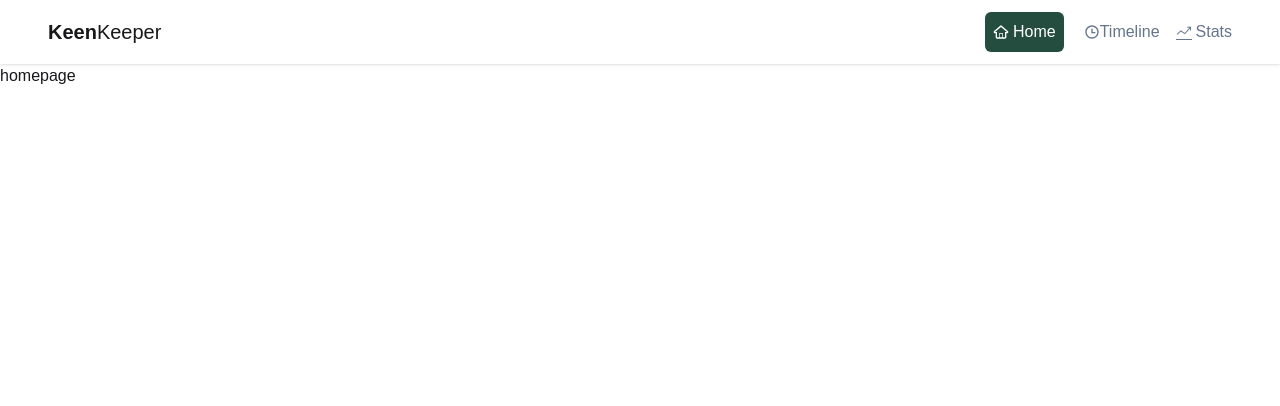
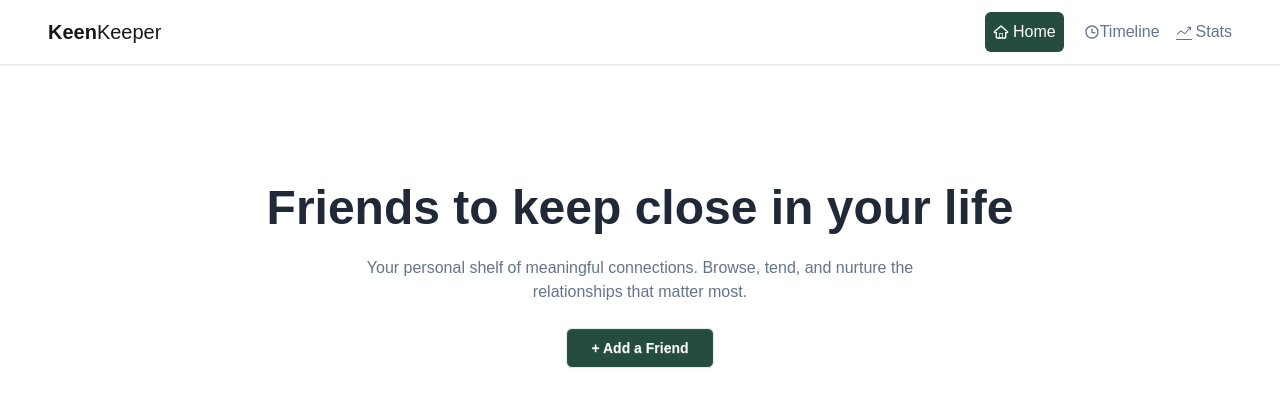
Before and after one commit to Sakibur59/PH-Assignment-6-Keen-Keeper, a React (Vite) app: page / in a window 1280 px wide. Shown: the top 406 px of the page. Built offline with nearby package versions, Linux system fonts and the light colour scheme.

Commit message:
Friends to keep close in your life section added

```diff
--- /dev/null
+++ b/src/Component/hero/Hero.jsx
@@ -0,0 +1,18 @@
+import React from "react";
+
+const Hero = () => {
+  return (
+    <div className="max-w-290 mx-auto text-center mt-30">
+      <div className="space-y-6">
+        <h1 className="text-[#1F2937] text-5xl font-bold">Friends to keep close in your life</h1>
+        <p className="text-[#64748B]">
+          Your personal shelf of meaningful connections. Browse, tend, and
+          nurture the <br />relationships that matter most.
+        </p>
+        <button className="btn bg-[#244D3F] text-white px-6 py-2 rounded-md ">+ Add a Friend</button>
+      </div>
+    </div>
+  );
+};
+
+export default Hero;
--- a/src/Pages/Homepage/HomePage.jsx
+++ b/src/Pages/Homepage/HomePage.jsx
@@ -1,9 +1,10 @@
 import React from 'react';
+import Hero from '../../Component/hero/Hero';
 
 const HomePage = () => {
     return (
         <div>
-            homepage
+            <Hero></Hero>
         </div>
     );
 };
--- a/src/layout/MainLayout.jsx
+++ b/src/layout/MainLayout.jsx
@@ -1,5 +1,5 @@
 import React from 'react';
-import Navbar from '../Component/Navbar';
+import Navbar from '../Component/Navbar/Navbar';
 import { Outlet } from 'react-router';
 
 const MainLayout = () => {
```
Also changed, not shown: src/Component/Navbar/Navbar.jsx (renamed from src/Component/Navbar.jsx).
